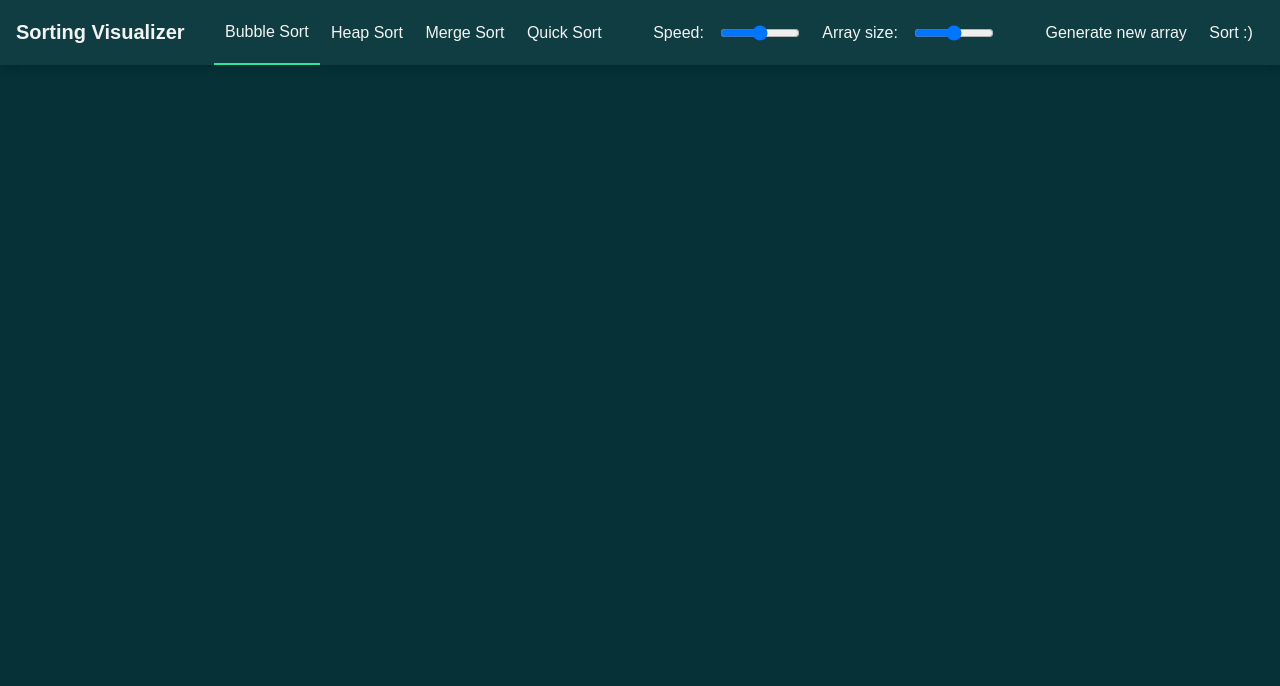
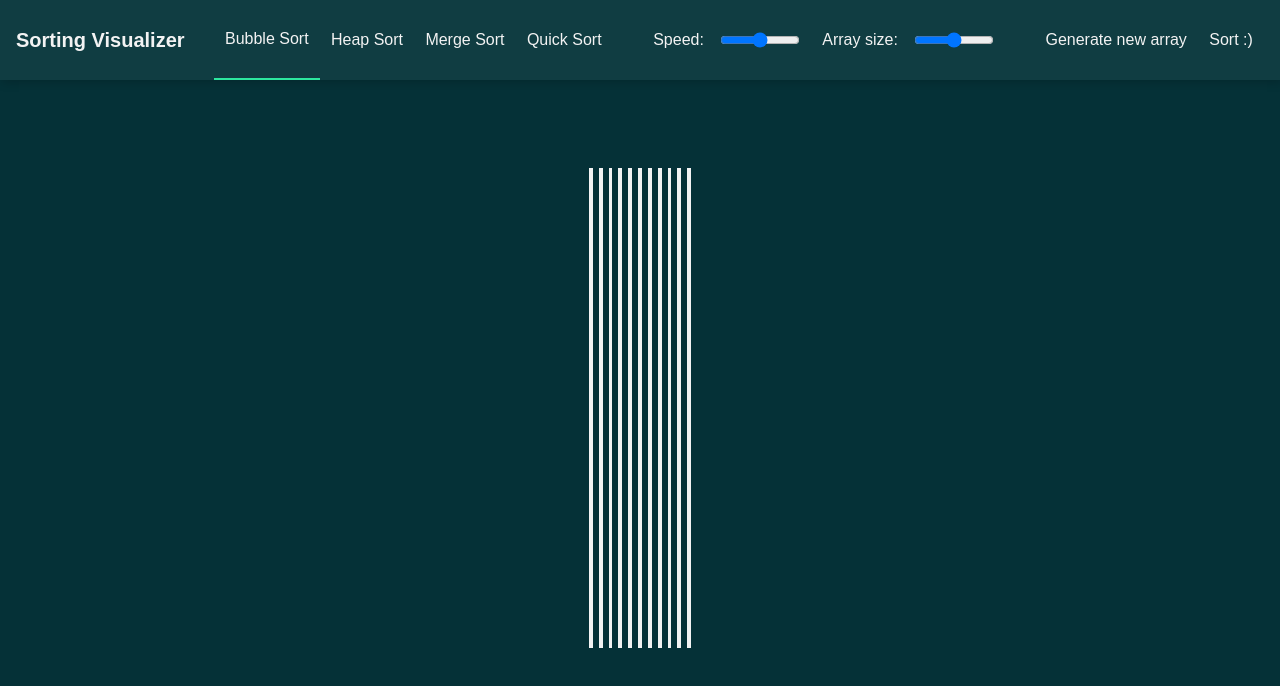
Before and after one commit to gabriel-hahn/sorting-visualizer, a website built with webpack: page index.html in a window 1280 px wide. Built offline with nearby package versions, Linux system fonts and the light colour scheme.

Commit message:
Initial lines structure

```diff
--- a/index.html
+++ b/index.html
@@ -30,12 +30,20 @@
         <li>Sort :)</li>
       </ul>
     </header>
-    <section data-js="visualizer">
-      <ul data-js="list">
-        <li></li>
-        <li></li>
-        <li></li>
-      </ul>
+    <section data-js="visualizer" class="visualizer-container">
+      <div data-js="list" class="list-container">
+        <div></div>
+        <div></div>
+        <div></div>
+        <div></div>
+        <div></div>
+        <div></div>
+        <div></div>
+        <div></div>
+        <div></div>
+        <div></div>
+        <div></div>
+      </div>
     </section>
   </div>
   <script src="./dist/bundle.js"></script>
--- a/styles/styles.css
+++ b/styles/styles.css
@@ -1,5 +1,9 @@
+.container {
+  height: 100%;
+}
+
 .header {
-  height: 8vh;
+  height: 10%;
   min-height: 65px;
   background: var(--color-grey-thirdy);
   box-shadow: 2px 2px 10px rgba(0, 0, 0, 0.2);
@@ -36,3 +40,22 @@
 .header li.select {
   border-bottom: 2px solid var(--color-green-primary);
 }
+
+.list-container {
+  display: flex;
+  height: 60vh;
+}
+
+.list-container div {
+  margin: 0 3px;
+  width: 0.3vw;
+  height: 100%;
+  background: var(--color-white);
+}
+
+.visualizer-container {
+  margin: 5.5rem 3rem;
+  height: 90%;
+  display: flex;
+  justify-content: center;
+}
```
